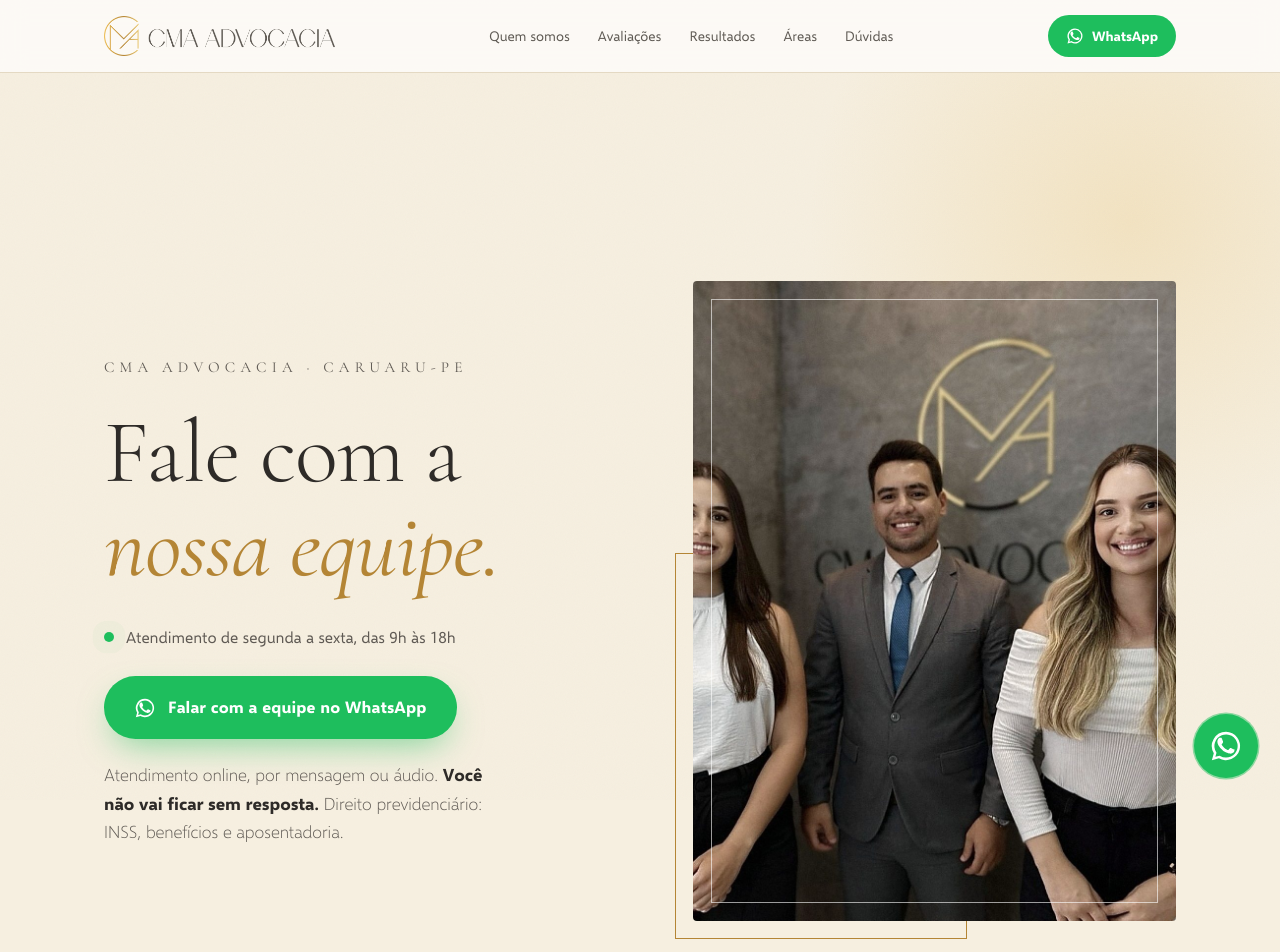
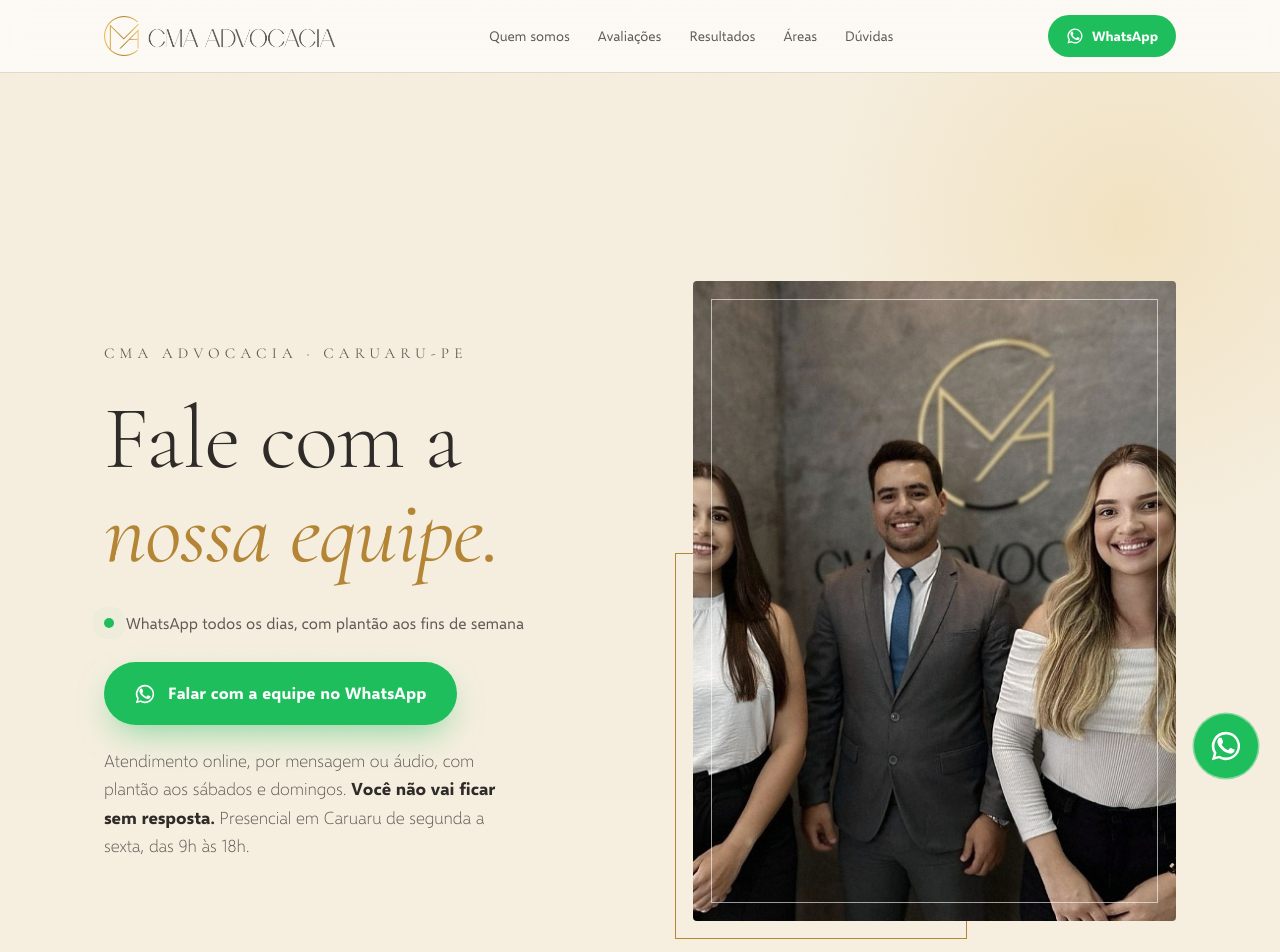
Before and after one commit to cmaadvocacia/cmaadvocacia.github.io, a plain HTML site: page index.html in a window 1280 px wide. Shown: the top 952 px of the page. Drawn offline with nearby package versions, Linux system fonts and the light colour scheme.

Commit message:
Horário: WhatsApp com plantão nos fins de semana; presencial seg a sex 9h-18h
Co-Authored-By: Claude Fable 5.1 <noreply@anthropic.com>

```diff
--- a/index.html
+++ b/index.html
@@ -4,7 +4,7 @@
 <meta charset="utf-8">
 <meta name="viewport" content="width=device-width, initial-scale=1">
 <title>CMA Advocacia | Fale com a nossa equipe</title>
-<meta name="description" content="CMA Advocacia, escritório previdenciário em Caruaru-PE. Atendimento online pelo WhatsApp, de segunda a sexta. Auxílio-acidente, BPC/LOAS, aposentadoria e salário-maternidade.">
+<meta name="description" content="CMA Advocacia, escritório previdenciário em Caruaru-PE. Atendimento online pelo WhatsApp todos os dias, com plantão aos fins de semana. Auxílio-acidente, BPC/LOAS, aposentadoria e salário-maternidade.">
 <meta property="og:title" content="CMA Advocacia | Fale com a nossa equipe">
 <meta property="og:description" content="Atendimento online pelo WhatsApp. Você não vai ficar sem resposta.">
 <meta property="og:image" content="img/equipe.jpg">
@@ -178,9 +178,9 @@ footer a{color:var(--graf)}
   <div>
     <div class="marca r in">CMA Advocacia · Caruaru-PE</div>
     <h1 class="r in">Fale com a <em>nossa equipe.</em></h1>
-    <div class="horario r in"><span class="dot"></span>Atendimento de segunda a sexta, das 9h às 18h</div>
+    <div class="horario r in"><span class="dot"></span>WhatsApp todos os dias, com plantão aos fins de semana</div>
     <a class="btn wa r in" href="#" data-msg="Olá! Vim pelo Instagram e gostaria de falar com a equipe da CMA Advocacia."><svg><use href="#wa"/></svg>Falar com a equipe no WhatsApp</a>
-    <p class="sub r in">Atendimento online, por mensagem ou áudio. <b>Você não vai ficar sem resposta.</b> Direito previdenciário: INSS, benefícios e aposentadoria.</p>
+    <p class="sub r in">Atendimento online, por mensagem ou áudio, com plantão aos sábados e domingos. <b>Você não vai ficar sem resposta.</b> Presencial em Caruaru de segunda a sexta, das 9h às 18h.</p>
   </div>
   <div class="foto r in"><img src="img/equipe.jpg" alt="Equipe da CMA Advocacia: Thaynara Melo, Iago Andrade e Paula Campos"></div>
   </div>
@@ -281,7 +281,8 @@ footer a{color:var(--graf)}
   <p class="r">Mande uma mensagem e escolha o melhor horário para conversar, pelo WhatsApp ou no escritório em Caruaru. Entender os seus direitos não custa nada.</p>
   <a class="btn wa r" href="#" data-msg="Olá! Vim pelo Instagram e gostaria de agendar um atendimento com a equipe da CMA Advocacia."><svg><use href="#wa"/></svg>Agendar pelo WhatsApp</a>
   <div class="meta r">
-    <div><b>Horário</b>Segunda a sexta, 9h às 18h</div>
+    <div><b>WhatsApp</b>Todos os dias, com plantão<br>aos fins de semana</div>
+    <div><b>Presencial</b>Segunda a sexta, 9h às 18h</div>
     <div><b>Endereço</b>Travessa São José, nº 20<br>Maurício de Nassau, Caruaru-PE</div>
     <div><b>Instagram</b><a href="https://instagram.com/cmaadvocaciabr" target="_blank" rel="noopener" style="color:#fff">@cmaadvocaciabr</a></div>
   </div>
```
